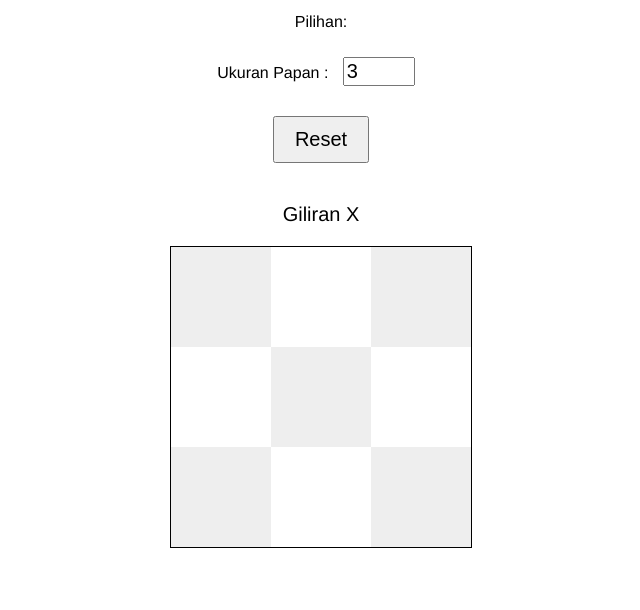
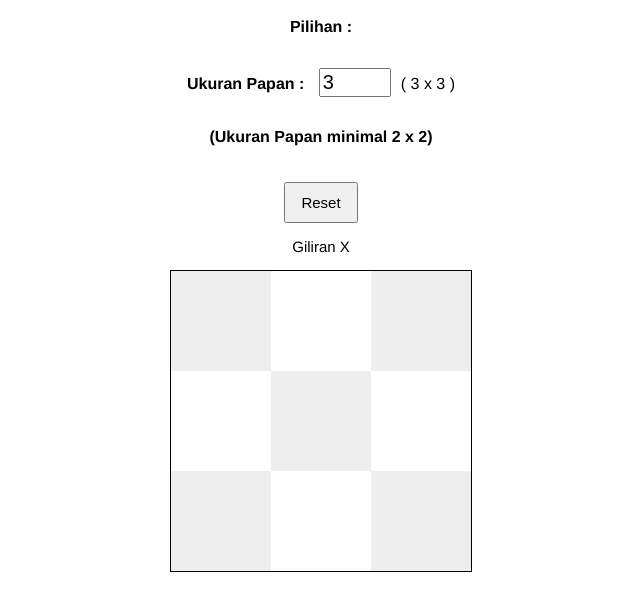
Before and after one commit to dennis2908/tic-tac-toe-task, a plain HTML site: page index.html in a window 1280 px wide. Both pictures are taken after a click on the button "Main!". Shown: the part 80-690 px from the top of the page, without its empty margins (319-959 px from the left). Drawn offline with Linux system fonts and the light colour scheme.

Commit message:
dennis is cool

```diff
--- a/aturgim.js
+++ b/aturgim.js
@@ -1,11 +1,41 @@
 // Run script after DOM has loaded
+
+
+function validate(evt) {
+	evt = (evt) ? evt : window.event;
+    var charCode = (evt.which) ? evt.which : evt.keyCode;
+    if (charCode > 31 && (charCode < 48 || charCode > 57)) {
+        return false;
+    }
+
+	document.getElementById('papan').innerHTML = "( "+evt.key+" x "+evt.key+" ) ";
+
+    return true;
+
+
+  }
+
 document.addEventListener('DOMContentLoaded', function() {
 
 // Store submit button in a variable for easy reference
+
 var optionsButton = document.getElementById("options_submit");
 
 // Capture input value to determine board size and color and set up the board
 optionsButton.addEventListener("click", function(){
+
+
+// Set board size according to input value parsed to integer
+var boardSize = parseInt(document.getElementById("boardsize_input").value);
+
+var minboardSize = parseInt(document.getElementById("boardsize_input").min);
+
+if(boardSize < minboardSize){
+
+	alert("Ukuran Board lebih kecil dari "+minboardSize);
+	return false;
+}
+
 
 // If play button is clicked, change to reset
 optionsButton.innerHTML = "Reset";
@@ -43,8 +73,6 @@ function allSame(array) { // Ultimately got this solution from stack overflow, I
 // * Fun! Let the user choose the background color
 var customBackground = '#eeeeee';
 
-// Set board size according to input value parsed to integer
-var boardSize = parseInt(document.getElementById("boardsize_input").value);
 
 // Create variable game board (empty array)
 var gameBoard = [];
@@ -129,7 +157,7 @@ var boardClicks = 0;
 board.addEventListener("click", function() {
 if (determineWinner()) { // determineWinner will return true if it finds a winning combination
 	turnIndicator.style.color = "blue";
-	turnIndicator.innerHTML = winningPlayer[0] + ' menang !';
+	turnIndicator.innerHTML = winningPlayer[0] + ' MENANG !';
 } else if (isEven(boardClicks)) {
 	turnIndicator.style.color = "red";
 	turnIndicator.innerHTML = "Giliran O";
@@ -228,7 +256,7 @@ var countClicks = function() {
 		this.style.color = "red";
 	// If local click counter is greater than 1, alert player and subtract 1 from global clicks
 	} else if (!determineWinner()){
-		alert('You cannot move there. That space is taken.');
+		alert('Tidak bisa pindah kesini. Sudah ada yang tempati.');
 		boardClicks -= 1;
 	} else {
 	};
--- a/index.html
+++ b/index.html
@@ -10,15 +10,17 @@
 		<h1>Gim Tic Tac Toe</h1>
 	</div>
 	<div id="options">
-	<p>Pilihan:</p>
+
+	<div><h4>Pilihan : <h4></div>
 		<form id="options">
-			<label for="boardsize_input">Ukuran Papan :</label>
-				<input id="boardsize_input" type="number" min="2" max="50" value="3"></input>
+			<label for="boardsize_input"><b>Ukuran Papan :</b></label>
+				<input id="boardsize_input" type="number" min="2" max="50" onkeypress='return  validate(event)' value="3" /><label id="papan">( 3 x 3 )</label>
+				<div><h4>(Ukuran Papan minimal 2 x 2)<h4></div>
 		</form>
 		<button id="options_submit">Main!</button>
+
 	</div>
 	<div id="turnIndicator"></div>
-	<div id="game">
-	</div>
+	<div id="game"></div>
 </body>
 </html>
--- a/stylesGim.css
+++ b/stylesGim.css
@@ -9,8 +9,8 @@ div {
 }
 
 #turnIndicator {
-	font-size: 20px;
-	margin-bottom: 20px;
+	font-size: 15px;
+	margin-bottom: 15px;
 }
 
 #game {
@@ -37,8 +37,8 @@ input {
 }
 
 button {
-	margin-top: 20px;
-	margin-bottom: 40px;
-	font-size: 20px;
-	padding: 10px 20px;
+	margin-top: 15px;
+	margin-bottom: 15px;
+	font-size: 15px;
+	padding: 10px 15px;
 }
```
